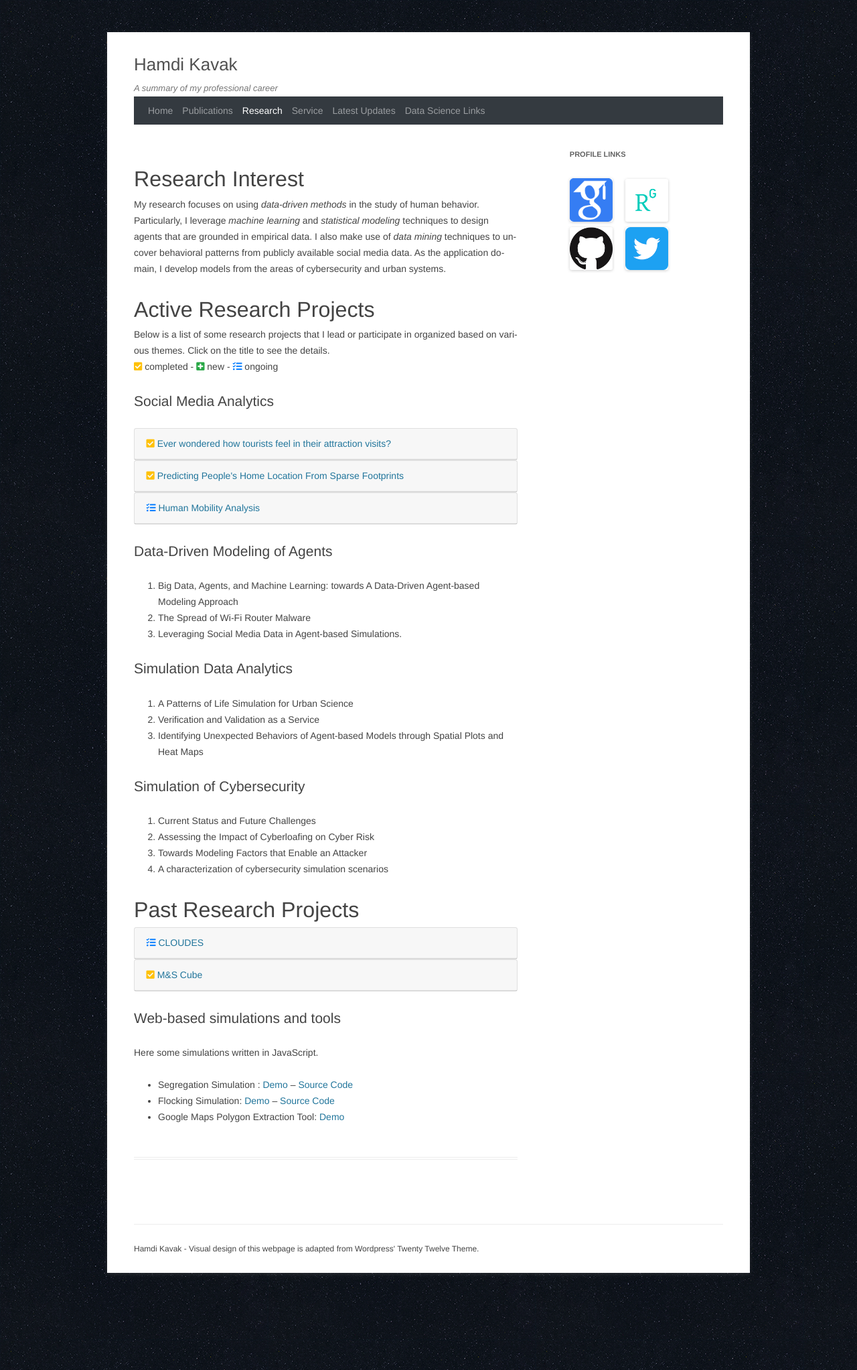
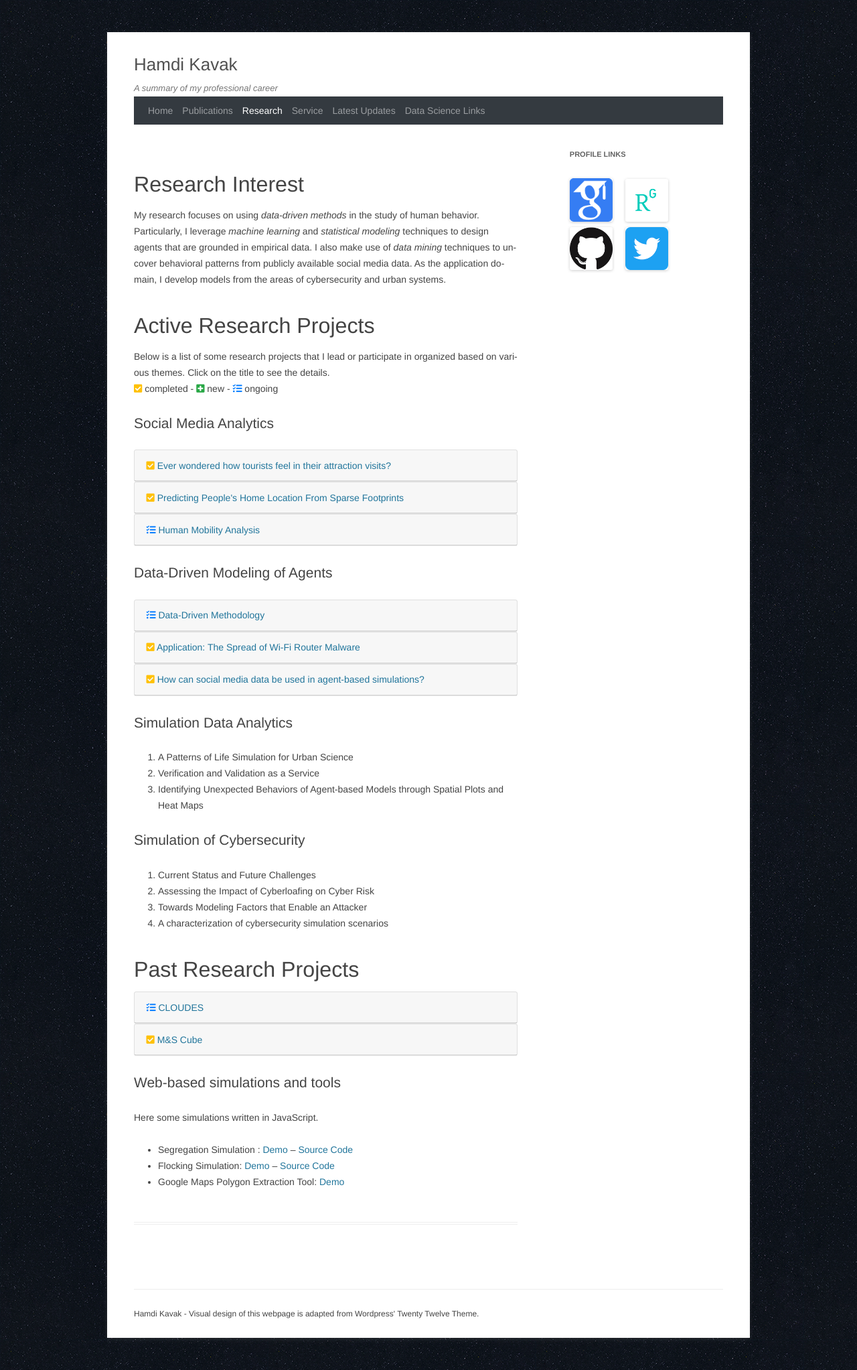
Before and after one commit to hamdikavak/hamdikavak.github.io, a Jekyll site: the page built from research-and-projects/index.html, in a window 1280 px wide. Shown: the whole page at 67% size. Built offline with Jekyll 4.4.1, drawn with Linux system fonts in a browser that asks for light colours; nearby versions of some CDN libraries; library files that are not in the unit come from our copies; comment, search, counter and statistics services are not loaded.

Commit message:
Added 3 studies

```diff
--- a/research-and-projects/index.html
+++ b/research-and-projects/index.html
@@ -28,15 +28,11 @@ As the application domain, I develop models from the areas of cybersecurity and
 {% include_relative summary/sm/home-prediction.html %}
 {% include_relative summary/sm/mobility.html %}
 
-
 <h1>Data-Driven Modeling of Agents</h1>
 
-<ol>
-	<li>Big Data, Agents, and Machine Learning: towards A Data-Driven Agent-based Modeling Approach</li>
-	<li>The Spread of Wi-Fi Router Malware</li>
-	<li>Leveraging Social Media Data in Agent-based Simulations.</li>
-</ol>
-
+{% include_relative summary/dd/method.html %}
+{% include_relative summary/dd/wifi.html %}
+{% include_relative summary/dd/sm.html %}
 
 <h1>Simulation Data Analytics</h1>
 <ol>
--- /dev/null
+++ b/research-and-projects/summary/dd/method.html
@@ -0,0 +1,14 @@
+{% include functions/research_summary_header.html
+summary_status="ongoing"
+summary_title="Data-Driven Methodology"
+summary_target="ddm" %}
+
+<div class="collapse mb-2" id="ddm">
+	<div class="card card-body">
+    <p class="card-text">
+    	We have recently witnessed the proliferation of large-scale behavioral data that can be used to empirically develop agent-based models (ABMs). Despite this opportunity, the literature has neglected to offer a structured agent-based modeling approach to produce agents or its parts directly from data. In this paper, we present initial steps towards an agent-based modeling approach that focuses on individual-level data to generate agent behavioral rules and initialize agent attribute values. We present a structured way to integrate Big Data and machine learning techniques at the individual agent-level. We also describe a conceptual use case study of an urban mobility simulation driven by millions of geo-tagged Twitter social media messages. We believe our approach will advance the-state-of-the-art in developing empirical ABMs and conducting their validation. Further work is needed to assess data suitability, to compare with other approaches, to standardize data collection, and to serve all these features in near-real time.    </p>
+  </div>
+  {% include functions/research_summary_footer.html
+	footer_link="https://www.researchgate.net/profile/Hamdi_Kavak/publication/324941067_Big_Data_Agents_and_Machine_Learning_Towards_a_Data-Driven_Agent-Based_Modeling_Approach/links/5aebdcd8458515f59981edf2/Big-Data-Agents-and-Machine-Learning-Towards-a-Data-Driven-Agent-Based-Modeling-Approach.pdf"
+	footer_link_text="SpringSim 2018 Paper"%}
+</div>
--- /dev/null
+++ b/research-and-projects/summary/dd/sm.html
@@ -0,0 +1,15 @@
+{% include functions/research_summary_header.html
+summary_status="complete"
+summary_title="How can social media data be used in agent-based simulations?"
+summary_target="smdata" %}
+
+<div class="collapse mb-2" id="smdata">
+	<div class="card card-body">
+    <p class="card-text">
+    	This study briefs on current research efforts pertaining to the use of social media data to provide empirical grounding of agent-based simulations. Three examples of how data from social media can be used in agent-based modeling are presented: 1) using large data set processing and sentiment analysis to identify preferences of a population (initialization of an agent population), 2) using agents with machine learning capabilities to learn mobility patterns from individuals in a population (initialization of individual agents in a population), and 3) identifying preferences and communication patterns based on graph analysis (agent relation). Current research indicates that these techniques show promise for creating smart agents to complement those based on complex rule-based behavior, especially using a simulation's what-if capabilities.
+    </p>
+  </div>
+  {% include functions/research_summary_footer.html
+	footer_link="https://www.researchgate.net/profile/Hamdi_Kavak/publication/269411592_Leveraging_Social_Media_Data_in_Agent-based_Simulations/links/568ab1ce08ae1975839d9f66/Leveraging-Social-Media-Data-in-Agent-based-Simulations.pdf"
+	footer_link_text="SpringSim 2014 Paper"%}
+</div>
--- /dev/null
+++ b/research-and-projects/summary/dd/wifi.html
@@ -0,0 +1,30 @@
+{% include functions/research_summary_header.html
+summary_status="complete"
+summary_title="Application: The Spread of Wi-Fi Router Malware"
+summary_target="wifi" %}
+
+<div class="collapse mb-2" id="wifi">
+	<div class="card card-body">
+    <p class="card-text">
+    	This study revisits a Wi-Fi malware spread model by Hu et al. [2009, PNAS, 106(5)] with current Wi-Fi router data from WiGLE.net and a refined data selection method. We examine the temporality and scale of the malware spread applying these two updates. Despite ≈88% WPA adoption rate, we see a rapid malware spread occurring in a week and infecting ≈34% of all insecure routers (≈5.4% of all) after two weeks. This result is significantly higher than the original study projection. It occurs due to the increased use of Wi-Fi routers causing a more tightly connected graph. We argue that this projected risk can increase when current vulnerabilities introduced and connected devices are considered. Ultimately, a thorough consideration is needed to assess cybersecurity risks in Wi-Fi ecosystem and evaluate interventions to stop epidemics.
+    </p>
+    <div class="row justify-content-center">
+		    <div class="col-md-8">
+		        <div class="row">
+		            <a href="images/data_driven_agents/wifi/transition.png" data-toggle="lightbox" data-gallery="wifi-gallery" class="col-sm-4" data-title="Transitions" data-footer="This visual shows possible health state transitions of Wi-Fi router agents.">
+					    <img src="images/data_driven_agents/wifi/transition.png" class="img-fluid">
+					</a>
+					<a href="images/data_driven_agents/wifi/example_record.png" data-toggle="lightbox" data-gallery="wifi-gallery" class="col-sm-4" data-title="WIGLE Data" data-footer="An example WiGLE record.">
+					    <img src="images/data_driven_agents/wifi/example_record.png" class="img-fluid">
+					</a>
+					<a href="images/data_driven_agents/wifi/result.png" data-toggle="lightbox" data-gallery="wifi-gallery" class="col-sm-4" data-title="Results" data-footer="Simulation results at a glance. A. Snapshots from the spread of the malware at different points in time, taken from one simulation run. B. A time series graph showing the attack rate using multiple simulation runs. C. Final infection rates of different susceptible classes of agents as the average of multiple simulation runs.">
+					    <img src="images/data_driven_agents/wifi/result.png" class="img-fluid">
+					</a>
+		        </div>
+		    </div>
+		</div>
+  </div>
+  {% include functions/research_summary_footer.html
+	footer_link="https://www.researchgate.net/profile/Hamdi_Kavak/publication/316527645_The_Spread_of_Wi-Fi_Router_Malware_Revisited/links/5902667caca2725bd7223345/The-Spread-of-Wi-Fi-Router-Malware-Revisited.pdf"
+	footer_link_text="Communications and Networking Simulation Symposium"%}
+</div>
--- a/wp-content/themes/style.css
+++ b/wp-content/themes/style.css
@@ -1774,6 +1774,6 @@ img#wpstats {
 	padding-top: 1.0rem;
 	padding-bottom: 0.0rem;
 	font-size: 2.3rem;
-	line-height: 0.7;
+	line-height: 1.2;
 	margin:1rem 0;
 }
```
Also changed, not shown: research-and-projects/images/data_driven_agents/wifi/example_record.png (added), research-and-projects/images/data_driven_agents/wifi/result.png (added), research-and-projects/images/data_driven_agents/wifi/transition.png (added).
